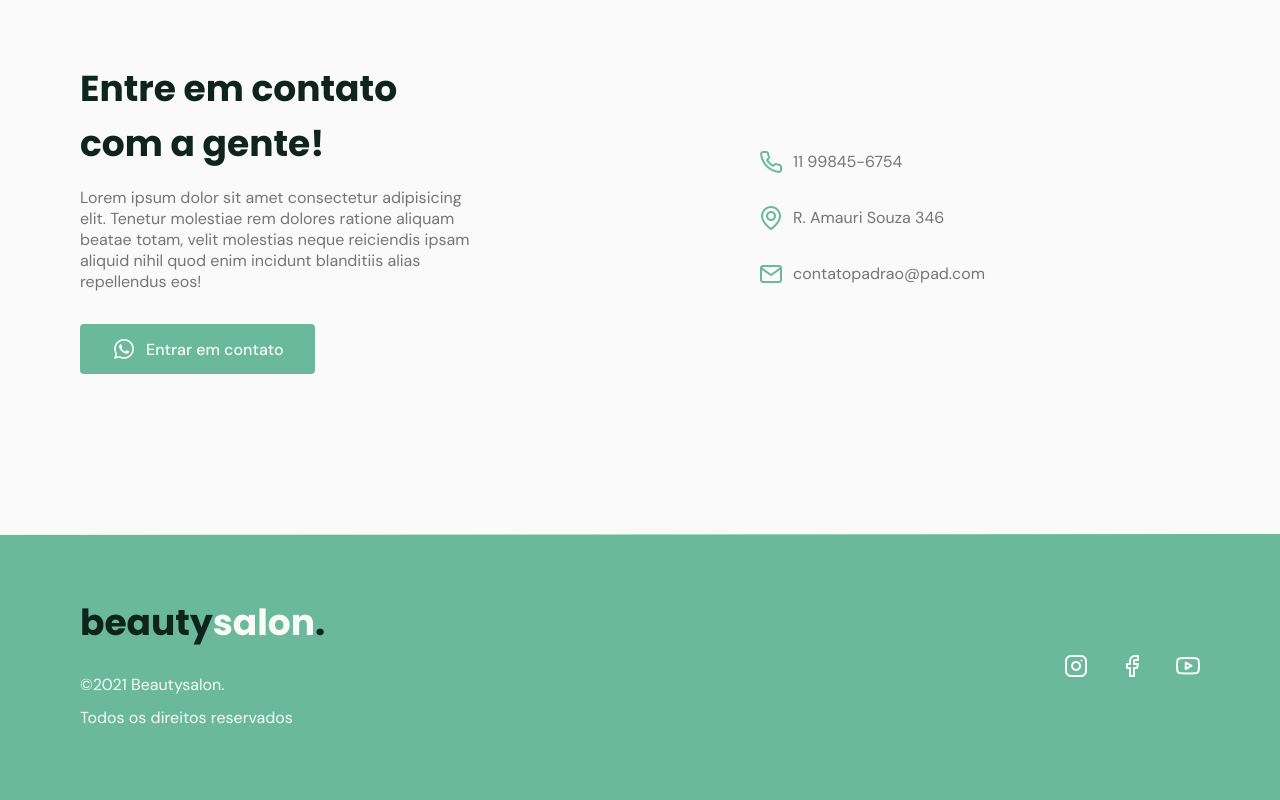
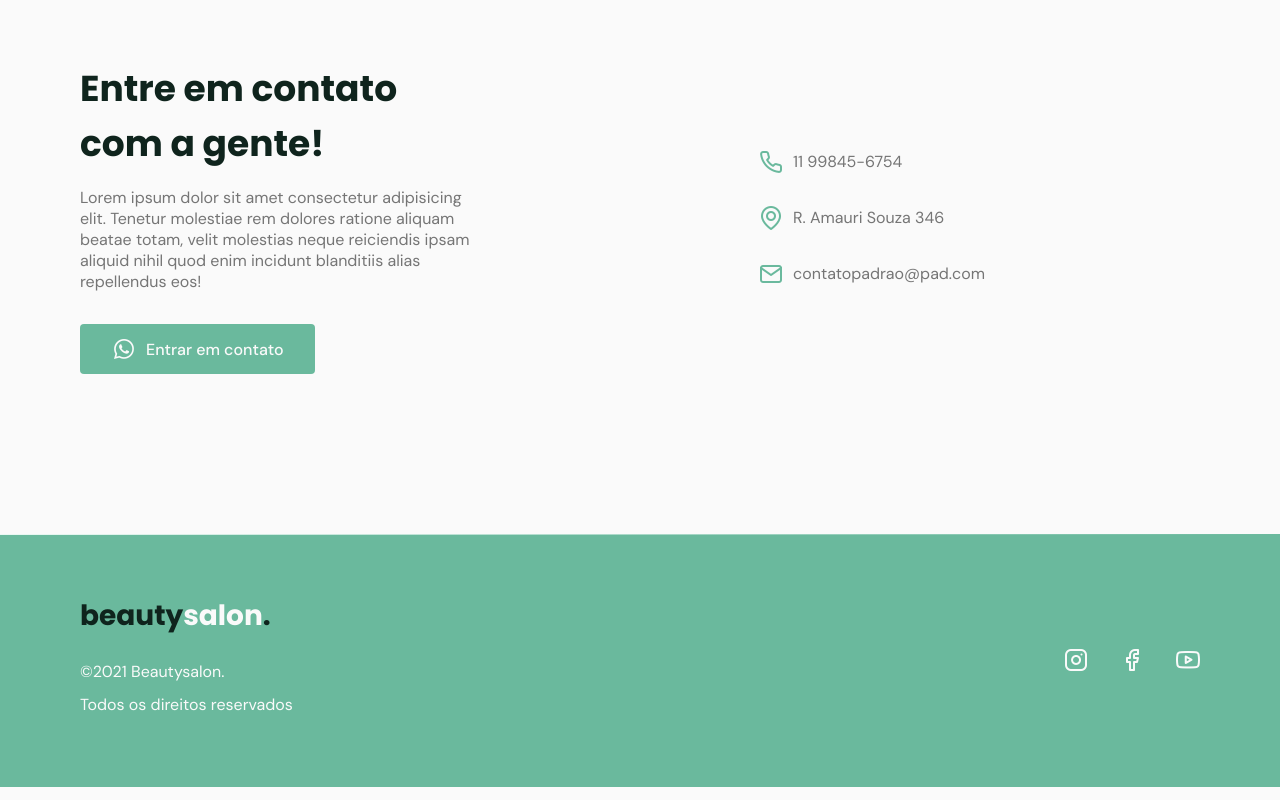
Before and after one commit to Juan-Augusto/Projeto-NLW, a plain HTML site: page index.html in a window 1280 px wide. Shown: the part 3114-3914 px from the top of the page. Drawn offline with nearby package versions, Linux system fonts and the light colour scheme; files whose address does not match are found by name.

Commit message:
Footer ajust for small devices

```diff
--- a/style.css
+++ b/style.css
@@ -619,7 +619,20 @@
             padding-left: 3rem;
             padding-right: 3rem;
         }
+
+        footer.section{
+        padding: 3.75rem 0;
+        }
+        footer .container{
+        grid-auto-flow: column;
+        align-items: center;
+        justify-content: space-between;
+        }
+        footer .logo{
+        font-size: 2.25rem;
+        }
     }
+
 
     /* large devices: 1023 > */
     @media(min-width: 1023px){
@@ -690,3 +703,27 @@
         padding-right: 3rem;
     }
 }
+    /*Footer ajust*/
+    @media(min-width: 444px){
+        footer.section{
+            padding: 3.75rem 0;
+        }
+        footer .container{
+            align-items: center;
+        }
+        footer .logo{
+            font-size: 1.75rem;
+        }
+        #testimonials .container{
+            margin-left: auto;
+            margin-right: auto;
+        }
+
+        #contact .container{
+            grid-auto-flow: column;
+            align-items: center;
+        }
+        #contact .text{
+            max-width: 25rem;
+        }
+    }
```
